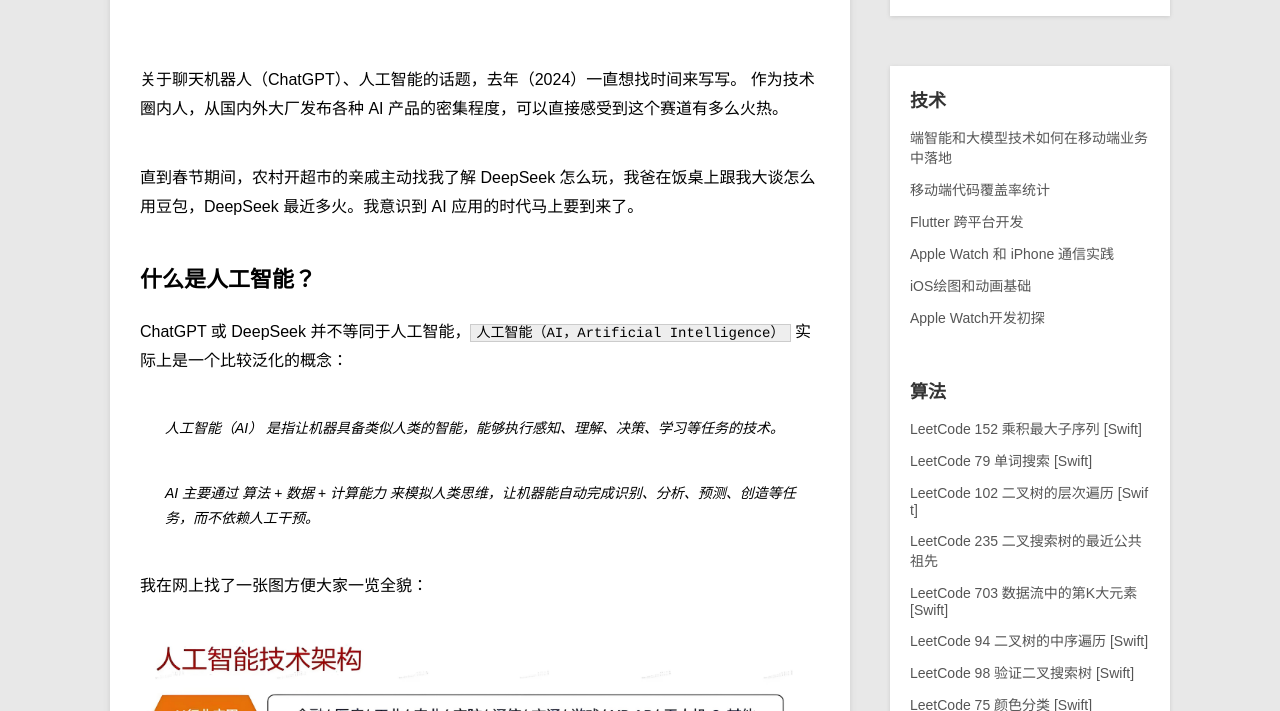
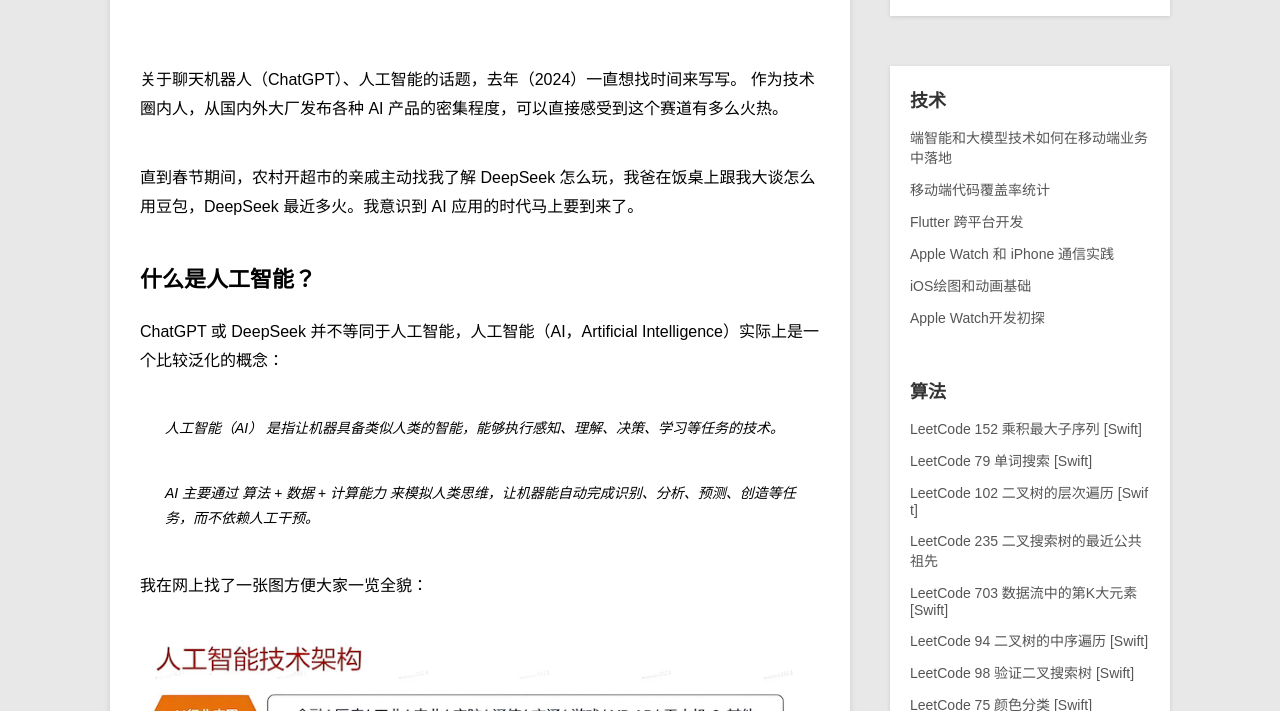
Before and after one commit to nilsun/nilsun.github.io, a Jekyll site: the page built from _posts/project/2015-02-05-talk-about-ai.md, in a window 1280 px wide and 900 px high, cut to the strip 189-900 px from the top of the window. Built offline with Jekyll 4.4.1, drawn with Linux system fonts in a browser that asks for light colours; Markdown is read by kramdown in place of the engine named in the settings; comment, search, counter and statistics services are not loaded; some of the changed text lies outside the part shown.

Commit message:
modify article style

```diff
--- a/_posts/project/2015-02-05-talk-about-ai.md
+++ b/_posts/project/2015-02-05-talk-about-ai.md
@@ -12,7 +12,7 @@ published: true
 
 ## 什么是人工智能？
 
-ChatGPT 或 DeepSeek 并不等同于人工智能，`人工智能（AI，Artificial Intelligence）` 实际上是一个比较泛化的概念：
+ChatGPT 或 DeepSeek 并不等同于人工智能，人工智能（AI，Artificial Intelligence）实际上是一个比较泛化的概念：
 
 > 人工智能（AI） 是指让机器具备类似人类的智能，能够执行感知、理解、决策、学习等任务的技术。
 >
@@ -38,7 +38,7 @@ ChatGPT 或 DeepSeek 并不等同于人工智能，`人工智能（AI，Artifici
 
 ## 目前发展到哪儿？
 
-在聊目前 AI 发展到哪儿之前，我们先了解下`AGI`和`ANI`的概念：
+在聊目前 AI 发展到哪儿之前，我们先了解下 AGI 和 ANI 的概念：
 
 ### AGI 和 ANI
 
```
Also changed, not shown: images/tech/ai/ai_arch.png.
